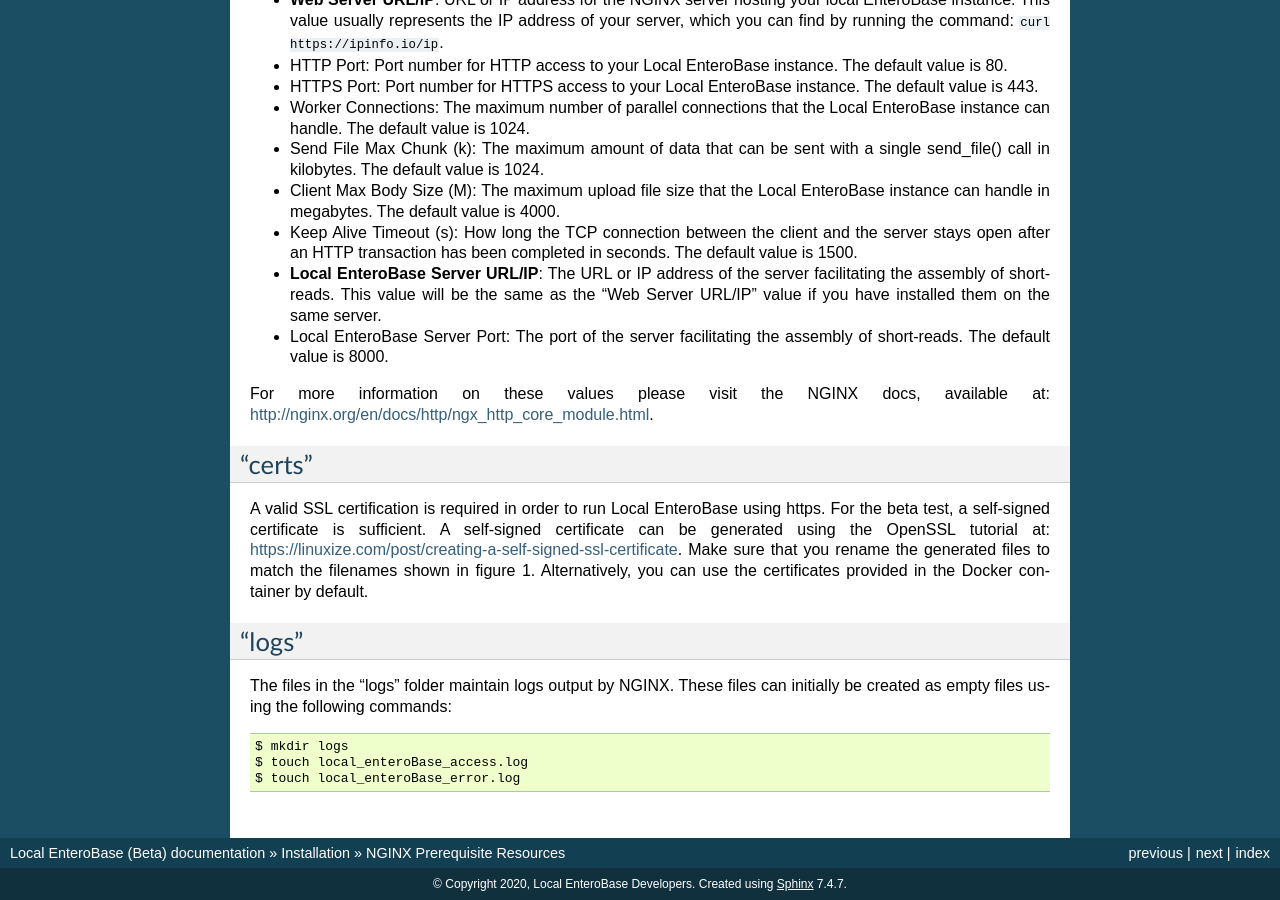
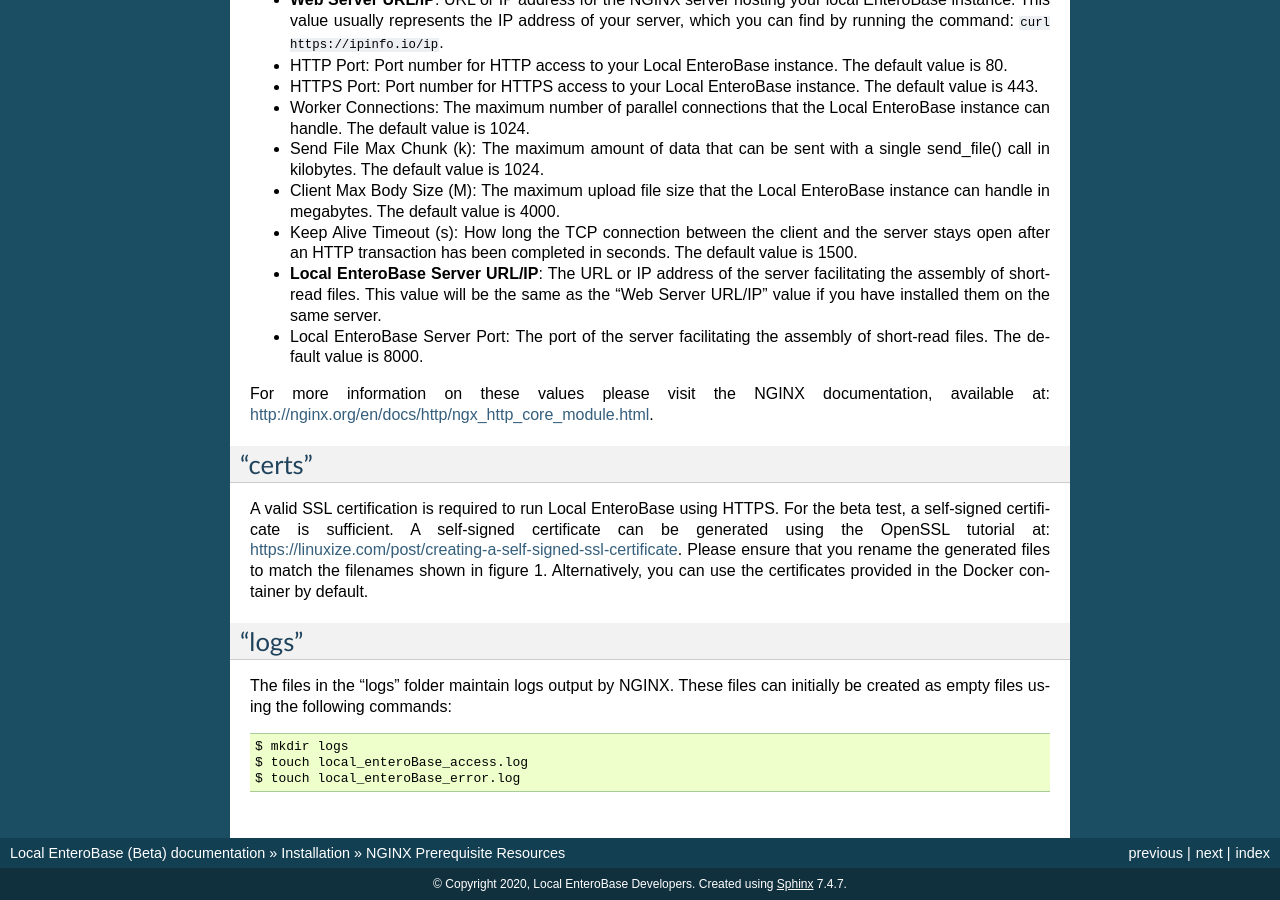
Before and after one commit to khaledk2/leb-beta, a Sphinx documentation site: the page built from docs/installation/nginx_prerequisites.rst, in a window 1280 px wide and 900 px high, scrolled down 1195 px. Built offline with Sphinx 7.4.7, drawn with Linux system fonts in a browser that asks for light colours.

Commit message:
nginx prerequisites

```diff
--- a/docs/installation/nginx_prerequisites.rst
+++ b/docs/installation/nginx_prerequisites.rst
@@ -40,15 +40,15 @@ The above figure shows the form that is used to generate the "nginx.conf" file.
 * Send File Max Chunk (k): The maximum amount of data that can be sent with a single send_file() call in kilobytes. The default value is 1024.
 * Client Max Body Size (M): The maximum upload file size that the Local EnteroBase instance can handle in megabytes. The default value is 4000.
 * Keep Alive Timeout (s): How long the TCP connection between the client and the server stays open after an HTTP transaction has been completed in seconds. The default value is 1500.
-* **Local EnteroBase Server URL/IP**: The URL or IP address of the server facilitating the assembly of short-reads. This value will be the same as the "Web Server URL/IP" value if you have installed them on the same server.
-* Local EnteroBase Server Port: The port of the server facilitating the assembly of short-reads. The default value is 8000.
+* **Local EnteroBase Server URL/IP**: The URL or IP address of the server facilitating the assembly of short-read files. This value will be the same as the "Web Server URL/IP" value if you have installed them on the same server.
+* Local EnteroBase Server Port: The port of the server facilitating the assembly of short-read files. The default value is 8000.
 
-For more information on these values please visit the NGINX docs, available at: `<http://nginx.org/en/docs/http/ngx_http_core_module.html>`_.
+For more information on these values please visit the NGINX documentation, available at: `<http://nginx.org/en/docs/http/ngx_http_core_module.html>`_.
 
 "certs"
 =======
 
-A valid SSL certification is required in order to run Local EnteroBase using https. For the beta test, a self-signed certificate is sufficient. A self-signed certificate can be generated using the OpenSSL tutorial at: `<https://linuxize.com/post/creating-a-self-signed-ssl-certificate>`_. Make sure that you rename the generated files to match the filenames shown in figure 1. Alternatively, you can use the certificates provided in the Docker container by default.
+A valid SSL certification is required to run Local EnteroBase using HTTPS. For the beta test, a self-signed certificate is sufficient. A self-signed certificate can be generated using the OpenSSL tutorial at: `<https://linuxize.com/post/creating-a-self-signed-ssl-certificate>`_. Please ensure that you rename the generated files to match the filenames shown in figure 1. Alternatively, you can use the certificates provided in the Docker container by default.
 
 "logs"
 ======
```
Also changed, not shown: 10 other files.
